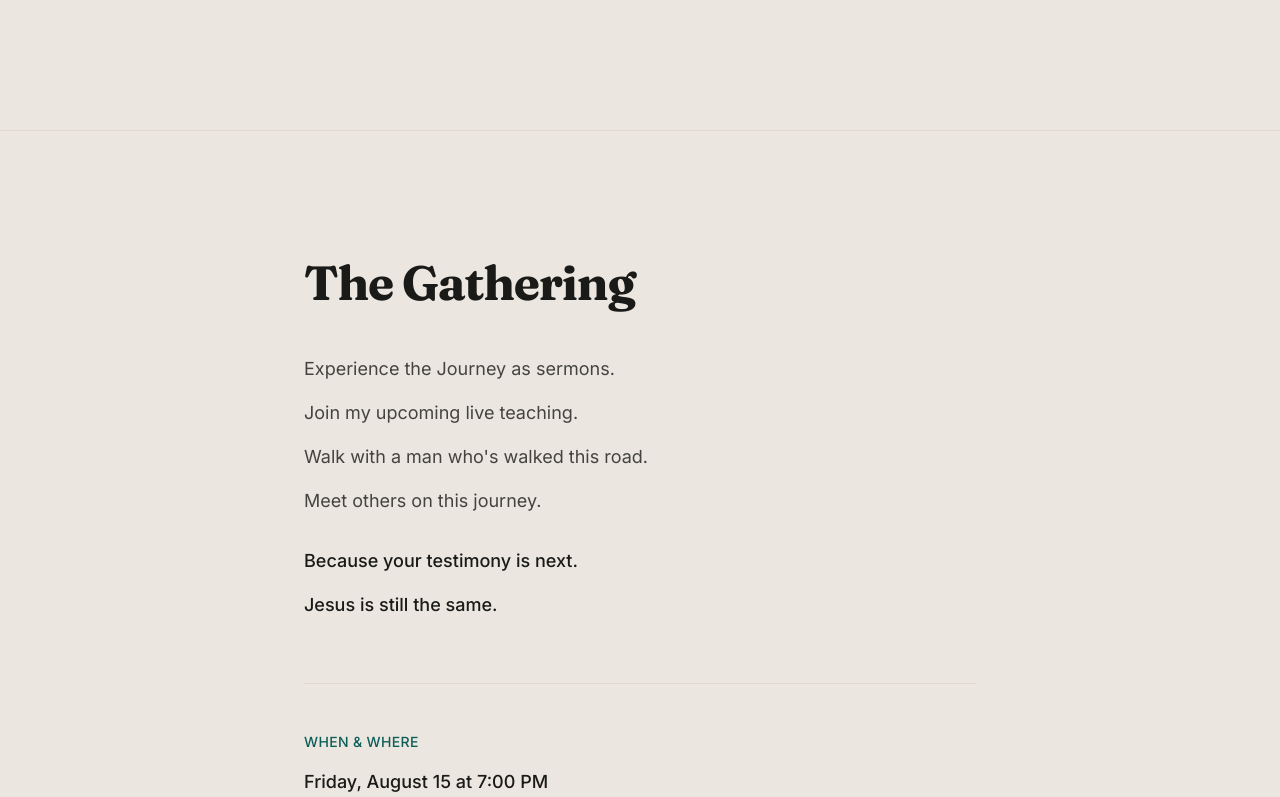
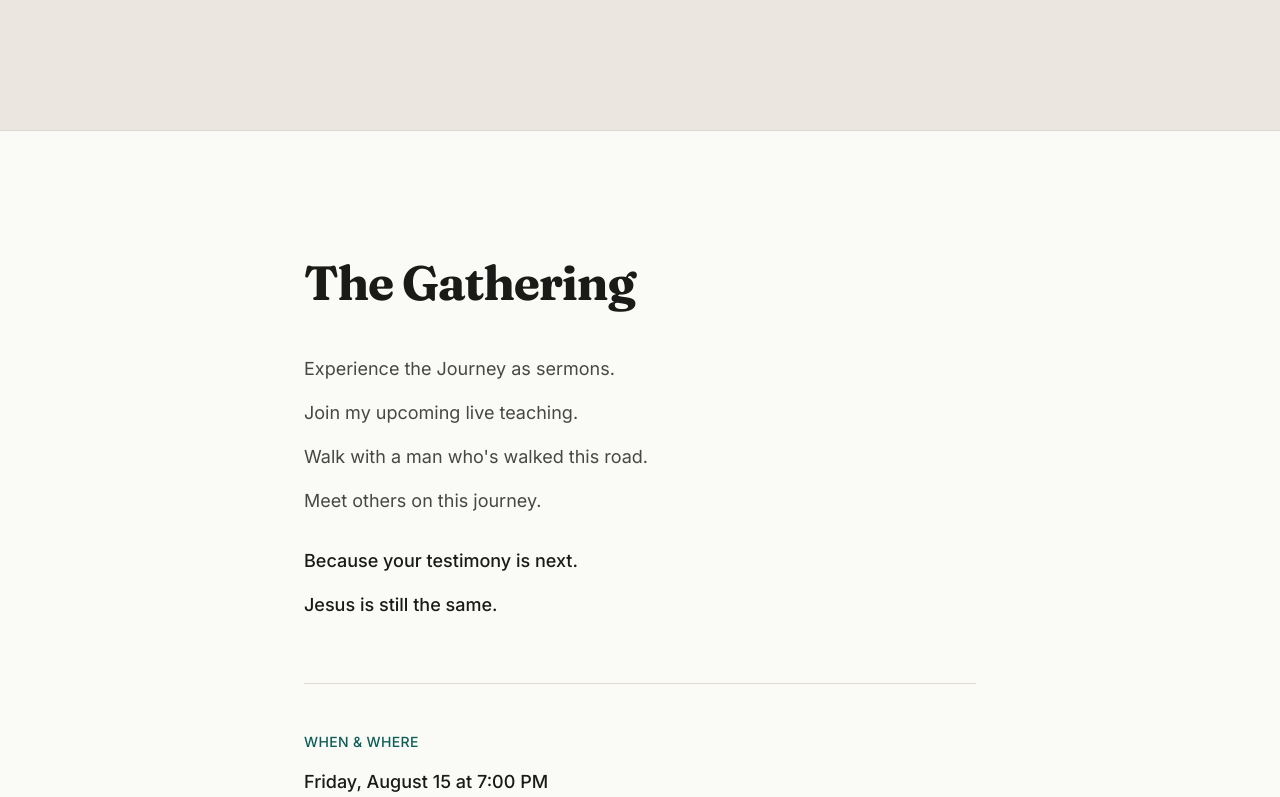
Before and after one commit to whoisjimilitan/restoration-community, a Next.js app in the folder apps/web/: page / in a window 1280 px wide. Shown: the part 4323-5120 px from the top of the page. Built offline with nearby package versions, Linux system fonts and the light colour scheme.

Commit message:
Polish: The Gathering to white background for visual separation
Breaks cognitive heaviness of Journey → Gathering flow. White background creates breathing room and visual rest.

Co-Authored-By: Claude Haiku 4.5 <noreply@anthropic.com>

```diff
--- a/apps/web/src/app/page.tsx
+++ b/apps/web/src/app/page.tsx
@@ -196,7 +196,7 @@ export default function Home() {
       </section>
 
       {/* THE GATHERING SECTION */}
-      <section className="w-full py-24 md:py-32 px-6 sm:px-8 md:px-12 bg-rc-warm-gray border-t border-rc-border">
+      <section className="w-full py-24 md:py-32 px-6 sm:px-8 md:px-12 bg-rc-bg border-t border-rc-border">
         <motion.div
           initial={{ opacity: 0, y: 20 }}
           whileInView={{ opacity: 1, y: 0 }}
```
